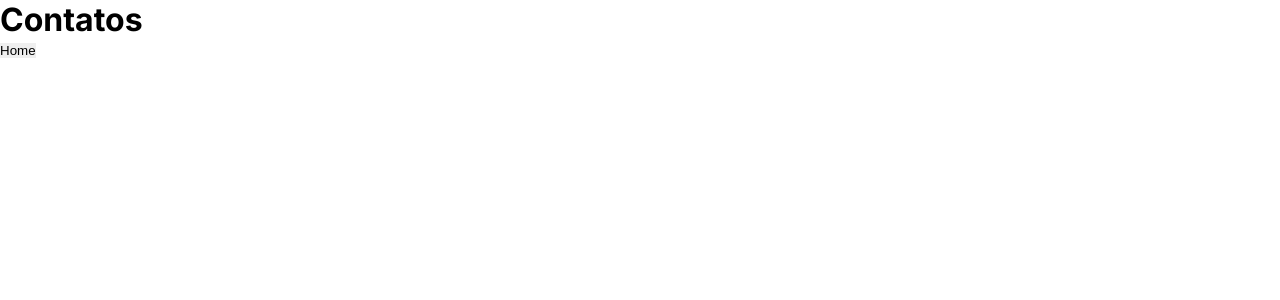
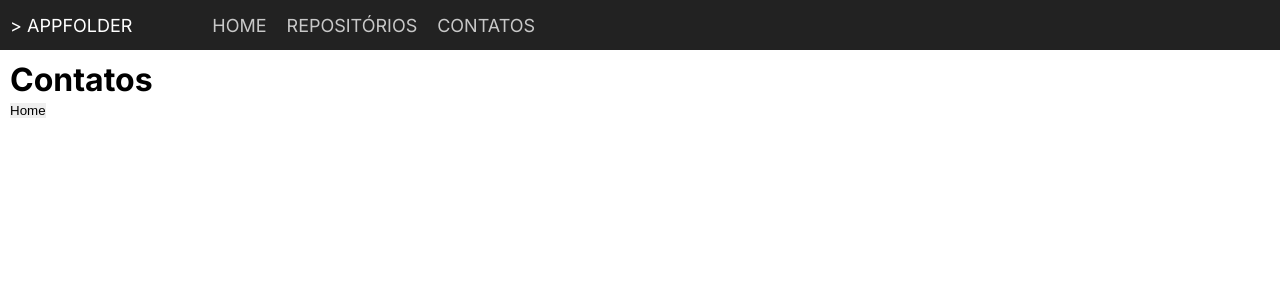
Before and after one commit to WellingtonFR/appfolder, a Next.js app: page /contatos in a window 1280 px wide. Shown: the top 300 px of the page. Built offline with nearby package versions, Linux system fonts and the light colour scheme.

Commit message:
Inclusão de component header e melhorias no layout, exemplos de uso de ssr e csr

```diff
--- a/src/app/layout.tsx
+++ b/src/app/layout.tsx
@@ -1,12 +1,13 @@
 import type { Metadata } from "next";
 import { Inter } from "next/font/google";
 import "./globals.css";
+import { Header } from "@/components/header";
 
 const inter = Inter({ subsets: ["latin"] });
 
 export const metadata: Metadata = {
-  title: "Create Next App",
-  description: "Generated by create next app",
+  title: "app folder",
+  description: "Criado para estudo da pasta app e do server side rendering e client side rendering",
 };
 
 export default function RootLayout({
@@ -16,7 +17,10 @@ export default function RootLayout({
 }>) {
   return (
     <html lang="en">
-      <body className={inter.className}>{children}</body>
+      <body className={inter.className}>
+        <Header />
+        <div className="container">{children}</div>
+      </body>
     </html>
   );
 }
--- /dev/null
+++ b/src/components/header/header.module.css
@@ -0,0 +1,26 @@
+.navbar {
+  display: flex;
+  flex-direction: row;
+  align-items: center;
+  background-color: rgb(34, 34, 34);
+  padding: 0px 10px;
+  color: white;
+  text-transform: uppercase;
+  font-size: 18px;
+  height: 50px;
+}
+
+.navLink {
+  display: block;
+  transition: all 0.5s ease;
+  margin: 0 10px;
+  color: rgb(200, 200, 200);
+
+  &:hover {
+    color: rgb(255, 255, 255);
+  }
+}
+
+.navbar a:first-of-type {
+  margin-left: 80px;
+}
--- /dev/null
+++ b/src/components/header/index.tsx
@@ -0,0 +1,21 @@
+import Link from "next/link";
+import styles from "@/components/header/header.module.css";
+
+export function Header() {
+  return (
+    <header className={styles.header}>
+      <div className={styles.navbar}>
+        <p>&gt; AppFolder</p>
+        <Link href={"/"} className={styles.navLink}>
+          Home
+        </Link>
+        <Link href={"/repositorios"} className={styles.navLink}>
+          Repositórios
+        </Link>
+        <Link href={"/contatos"} className={styles.navLink}>
+          Contatos
+        </Link>
+      </div>
+    </header>
+  );
+}
```
Also changed, not shown: src/app/page.tsx (+45 -11 lines), src/app/repositorios/page.tsx (added, +48 -0 lines).
